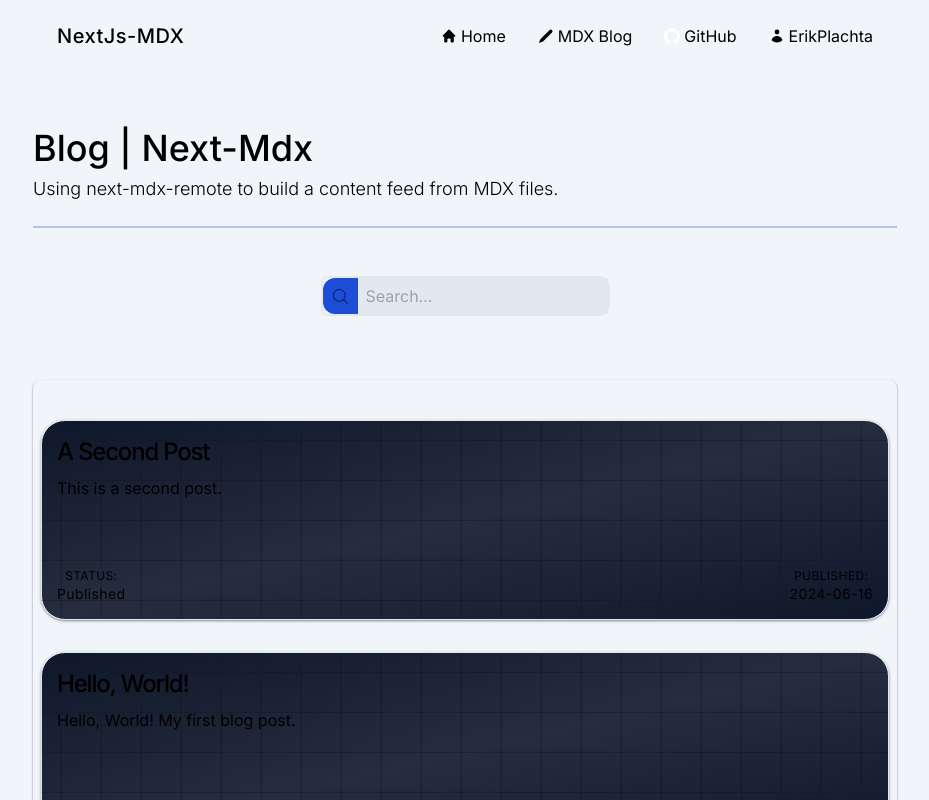
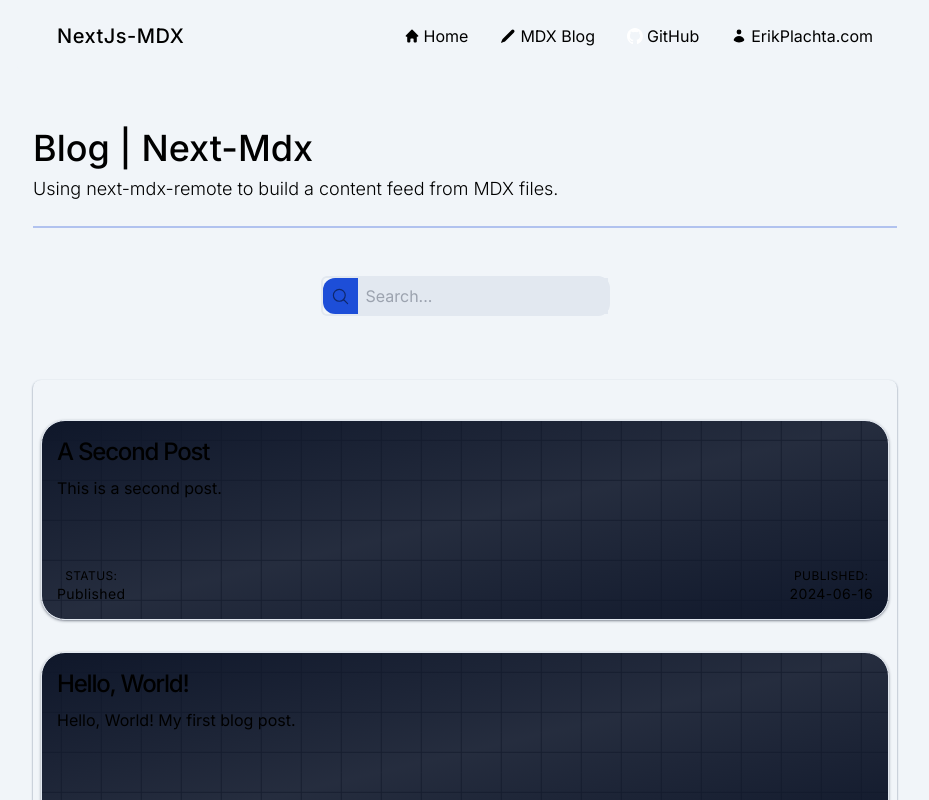
Before and after one commit to ErikPlachta/nextjs-mdx, a Next.js app: page /blog in a window 1280 px wide. Shown: the top 800 px of the page, without its empty margins (175-1104 px from the left). Built offline with nearby package versions, Linux system fonts and the light colour scheme; what tailwind-highlightjs would draw is missing.

Commit message:
Add rel and target to navigation links.

```diff
--- a/context-config.tsx
+++ b/context-config.tsx
@@ -63,22 +63,27 @@ const config: ContextConfig = {
             {
               title: "home",
               href: "/",
-              label: "Home",
+              label: "Homepage for this project.",
+              value: "Home",
               default: true,
               icon: () => <HomeIcon />,
             },
             {
               title: "mdx",
               href: "/blog",
-              label: "MDX Blog",
+              label: "Blog feed using next-mdx-remote.",
+              value: "MDX Blog",
               default: true,
               icon: () => <PencilIcon />,
             },
             {
               title: "github",
               href: "https://github.com/ErikPlachta/nextjs-mdx",
-              label: "GitHub",
+              label: "GitHub Repository for this project.",
+              value: "GitHub",
               default: true,
+              target: "_blank",
+              rel: "noopener noreferrer",
               icon: () => (
                 <span className="w-2">
                   <Image src={githubMark} alt="GitHub Mark" />
@@ -88,8 +93,11 @@ const config: ContextConfig = {
             {
               title: "website",
               href: "https://erikplachta.com",
-              label: "ErikPlachta",
+              label: "Link to developers personal website, Erik Plachta.com",
+              value: "ErikPlachta.com",
               default: true,
+              target: "_blank",
+              rel: "noopener noreferrer",
               icon: () => <UserIcon />,
             },
           ],
--- a/src/components/header/config.tsx
+++ b/src/components/header/config.tsx
@@ -1,5 +1,5 @@
-import { HeaderConfig, HeaderDefault } from "./types";
-import { HomeIcon, PencilIcon } from "@heroicons/react/20/solid";
+import { HeaderDefault } from "./types";
+import { HomeIcon } from "@heroicons/react/20/solid";
 
 /**
  * Header components default configuration.
@@ -13,16 +13,12 @@ export const HeaderDefaultConfig: HeaderDefault = {
       {
         title: "home",
         href: "/",
-        label: "Home",
+        label: "Default Homepage for this project.",
+        value: "Home",
         default: true,
         icon: () => <HomeIcon />,
-      },
-      {
-        title: "about",
-        href: "/about",
-        label: "About",
-        default: false,
-        icon: () => <PencilIcon className="mr-3 h-5 w-5" />,
+        rel: "noopener",
+        target: "_self",
       },
     ],
   },
@@ -40,7 +36,7 @@ export const HeaderDefaultConfig: HeaderDefault = {
   },
   style: {
     wrapper: {
-      // The header element.
+      // The header element itself around the branding and nav content.
       tailwinds:
         "fixed md:sticky flex flex-col pointer-events-none md:flex-row gap-4 justify-between max-w-4xl w-full m-auto items-center z-10 top-0 bottom-0 md:bottom-[unset] md:top-0  md:py-2 md:px-6 md:backdrop-blur md:bg-slate-100 dark:md:bg-slate-800/70 rounded-tl-lg rounded-tr-lg md:rounded-none md:rounded-bl-lg md:rounded-br-lg transition-all",
     },
@@ -89,7 +85,6 @@ export const HeaderDefaultConfig: HeaderDefault = {
 };
 
 //----------------------------------------------------------------------------------------
-
 /**
  * The default props for apps Header component, including branding and navigation used by
  * the header and nav components along with the Context library.
--- a/src/components/header/navigation.tsx
+++ b/src/components/header/navigation.tsx
@@ -26,6 +26,8 @@ export default function Navigation({
                 href={item.href}
                 aria-label={item.label}
                 title={item.title}
+                rel={item.rel} // https://web.dev/external-anchors-use-rel-noopener/
+                target={item.target}
               >
                 <span
                   data-role={dataRole.navIcon}
@@ -33,7 +35,7 @@ export default function Navigation({
                 >
                   {item.icon()}
                 </span>
-                {item.label}
+                {item.value}
               </Link>
             </li>
           );
--- a/src/components/header/types.ts
+++ b/src/components/header/types.ts
@@ -1,5 +1,6 @@
 import { MdxFrontmatterTypes } from "@/libs/mdx/types";
 import StylesType from "@/types/styles";
+import { HTMLAttributeAnchorTarget, HtmlHTMLAttributes } from "react";
 
 /**
  * Optional args to be passed in to Header component to override default values via src/context/config/index.tsx
@@ -59,7 +60,10 @@ export interface NavLink {
   title: string;
   href: string;
   label: string;
+  value: string;
   default: boolean;
+  rel?: HtmlHTMLAttributes<HTMLAnchorElement>["rel"] | undefined;
+  target?: HTMLAttributeAnchorTarget | undefined;
   // Using Hero Icons for this project.
   icon: () => JSX.Element;
 }
```
